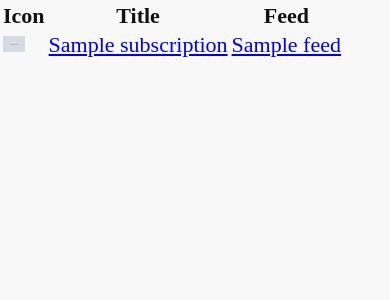
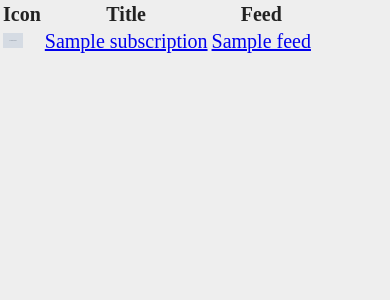
Before and after one commit to chrisguidry/skim, a Python web app: template skim/templates/subscriptions.html in a window 390 px wide. Shown: the top 300 px of the page. Run offline with Jinja, Linux system fonts and the light colour scheme; the template is opened without the code that fills it: most values are stand-ins (such as "Sample title", 1, 10 or a date in 2020); grey boxes marked "Sample" are stand-in pictures.

Commit message:
Dark mode.

```diff
--- a/skim/static/skim.css
+++ b/skim/static/skim.css
@@ -1,12 +1,45 @@
 :root {
-    --dark-text: #111111;
-    --light-background: #f8f8f8;
+    --text-color: #222222;
+    --background-color: #eeeeee;
+    --elevated-background-color: #eeeeee;
+    --elevation-shadow: #bbbbbb;
+    --link-color: #0000ee;
+    --visited-link-color: #551A8B;
+}
+
+@media (prefers-color-scheme: light) {
+    :root {
+        --text-color: #222222;
+        --background-color: #eeeeee;
+        --elevated-background-color: #eeeeee;
+        --elevation-shadow: #bbbbbb;
+        --link-color: #0000ee;
+        --visited-link-color: #551A8B;
+    }
+}
+
+@media (prefers-color-scheme: dark) {
+    :root {
+        --text-color: #eeeeee;
+        --background-color: #222222;
+        --elevated-background-color: #282828;
+        --elevation-shadow: #181818;
+        --link-color: #8888ee;
+        --visited-link-color: #773CAD;
+    }
 }
 
 body {
-    color: var(--dark-text);
-    background-color: var(--light-background);
+    color: var(--text-color);
+    background-color: var(--background-color);
     font-size: 22px;
+}
+
+a {
+    color: var(--link-color);
+}
+a:visited {
+    color: var(--visited-link-color);
 }
 
 img.icon {
@@ -21,7 +54,7 @@ a.older {
     height: 5em;
     line-height: 5em;
     text-align: center;
-    background-color: #cccccc;
+    background-color: var(--elevated-background-color);
     text-decoration: none;
 }
 
@@ -47,7 +80,7 @@ article>header h1 {
     font-size: 24px;
 }
 article>header a {
-    color: var(--dark-text);
+    color: var(--text-color);
     text-decoration: none;
 }
 article>header .site-link,
@@ -65,6 +98,9 @@ article>header .categories li {
 }
 
 @media only screen and (max-width: 800px) {
+    body {
+        font-size: 20px;
+    }
     article {
         display: block;
         margin: 0em;
@@ -72,10 +108,10 @@ article>header .categories li {
     }
     article>header {
         padding: 0.5em;
-        background-color: var(--light-background);
+        background-color: var(--elevated-background-color);
         font-size: 12px;
         text-align: center;
-        filter: drop-shadow(0px 4px 4px #bbbbbb);
+        filter: drop-shadow(0px 4px 4px var(--elevation-shadow));
     }
     article>header h1 {
         font-size: 14px;
@@ -94,6 +130,8 @@ article>.article-body {
     flex: 3;
     order: 2;
     margin: 0em 1em 0em 1em;
+
+    line-height: 1.33em;
 }
 
 .article-body img {
```
Also changed, not shown: TODO.md (+0 -4 lines).
